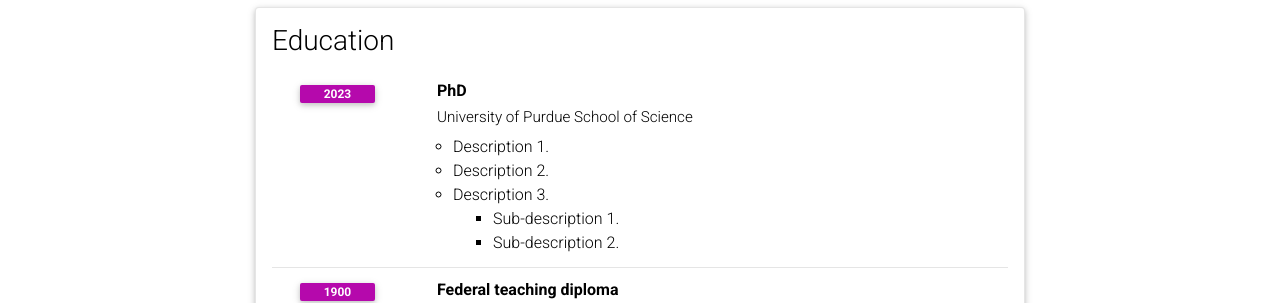
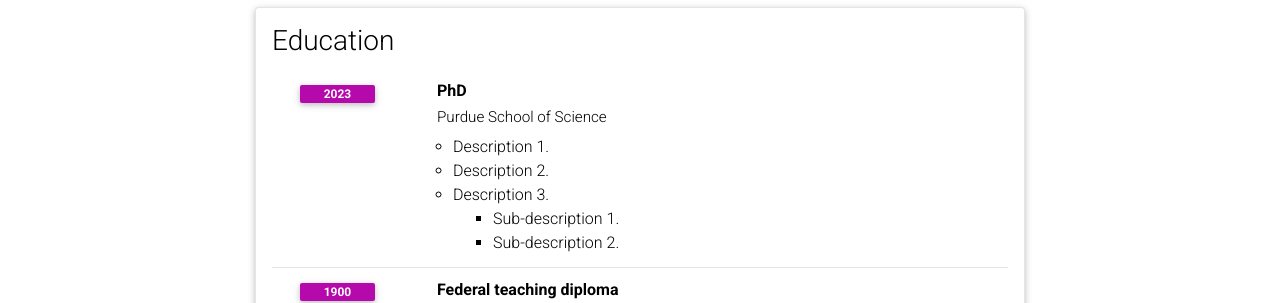
Before and after one commit to BsaibesT/bsaibest.github.io, a Jekyll site: the page built from _pages/cv.md, in a window 1280 px wide and 900 px high. Shown: the part 386-689 px from the top of the window. Built offline with Jekyll 4.4.1, drawn with Linux system fonts in a browser that asks for light colours; comment, search, counter and statistics services are not loaded; a style sheet for code colours, icons or effects is not loaded.

Commit message:
Update cv.yml

```diff
--- a/_data/cv.yml
+++ b/_data/cv.yml
@@ -12,7 +12,7 @@
   type: time_table
   contents:
     - title: PhD
-      institution: University of Purdue School of Science
+      institution:  Purdue School of Science
       year: 2023
       description:
         - Description 1.
```
